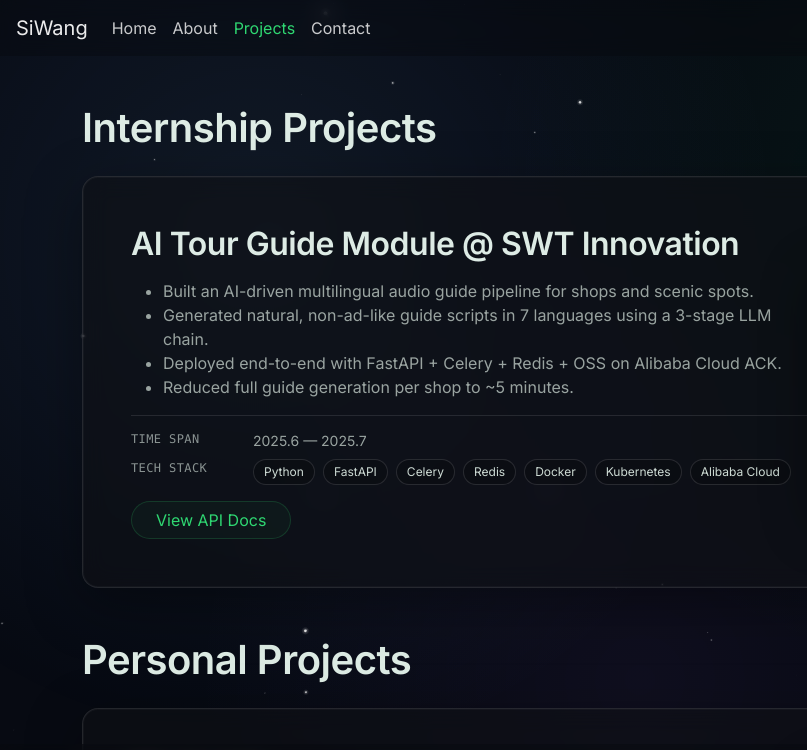
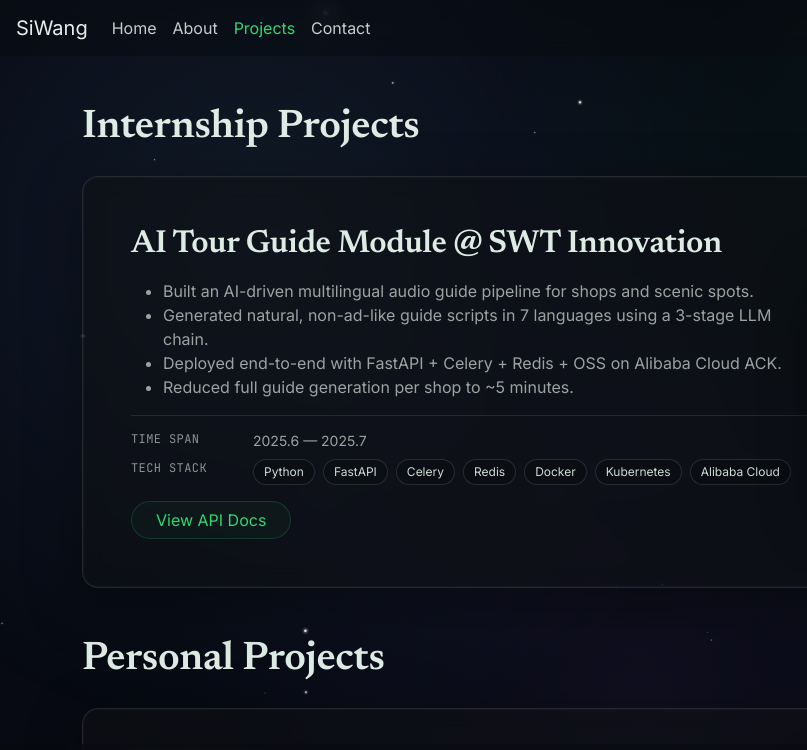
Before and after one commit to SimonE1003/Personal-Webpage, a plain HTML site: page projects.html in a window 1280 px wide. Shown: the top 750 px of the page, 0-807 px from the left. Drawn offline with nearby package versions, Linux system fonts and the light colour scheme.

Commit message:
字体更新

```diff
--- a/projects.html
+++ b/projects.html
@@ -6,7 +6,7 @@
         <script src="https://cdn.jsdelivr.net/npm/bootstrap@5.3.3/dist/js/bootstrap.bundle.min.js" integrity="sha384-YvpcrYf0tY3lHB60NNkmXc5s9fDVZLESaAA55NDzOxhy9GkcIdslK1eN7N6jIeHz" crossorigin="anonymous"></script>
         <link rel="preconnect" href="https://fonts.googleapis.com">
         <link rel="preconnect" href="https://fonts.gstatic.com" crossorigin>
-        <link href="https://fonts.googleapis.com/css2?family=Inter:wght@400;500;600;700&display=swap" rel="stylesheet">
+        <link href="https://fonts.googleapis.com/css2?family=Inter:wght@400;500;600;700&family=JetBrains+Mono:wght@400;500;700&family=Newsreader:opsz,wght@6..72,400;6..72,500;6..72,600;6..72,700&display=swap" rel="stylesheet">
         <link href="styles.css" rel="stylesheet">
         <title>Projects — SiWang</title>
         <meta charset="UTF-8">
--- a/styles.css
+++ b/styles.css
@@ -33,7 +33,8 @@
 
   /* Fonts */
   --font-sans: "Inter", system-ui, -apple-system, "Segoe UI", Roboto, Arial, "Noto Sans", sans-serif;
-  --font-mono: ui-monospace, SFMono-Regular, Menlo, Monaco, Consolas, "Liberation Mono", "Courier New", monospace;
+  --font-serif: "Newsreader", Georgia, "Times New Roman", serif;
+  --font-mono: "JetBrains Mono", ui-monospace, SFMono-Regular, Menlo, Monaco, Consolas, "Liberation Mono", "Courier New", monospace;
 }
 
 * { box-sizing: border-box; }
@@ -52,9 +53,9 @@ body {
 
 /* Typography */
 h1, h2, h3 {
-  font-family: var(--font-sans);
+  font-family: var(--font-serif);
   font-weight: 600;
-  letter-spacing: -0.5px;
+  letter-spacing: -0.3px;
   margin-bottom: 1rem;
 }
 
@@ -459,7 +460,7 @@ body.home footer {
 /* ===== Secret Gallery (square grid) ===== */
 
 .mono-path{
-  font-family: ui-monospace, SFMono-Regular, Menlo, Monaco, Consolas, "Liberation Mono", monospace;
+  font-family: "JetBrains Mono", ui-monospace, SFMono-Regular, Menlo, Monaco, Consolas, "Liberation Mono", monospace;
   letter-spacing: .2px;
 }
 
```
Also changed, not shown: about.html (+1 -1 lines), contact.html (+1 -1 lines), index.html (+1 -1 lines), secret-gallery.html (+1 -1 lines).
